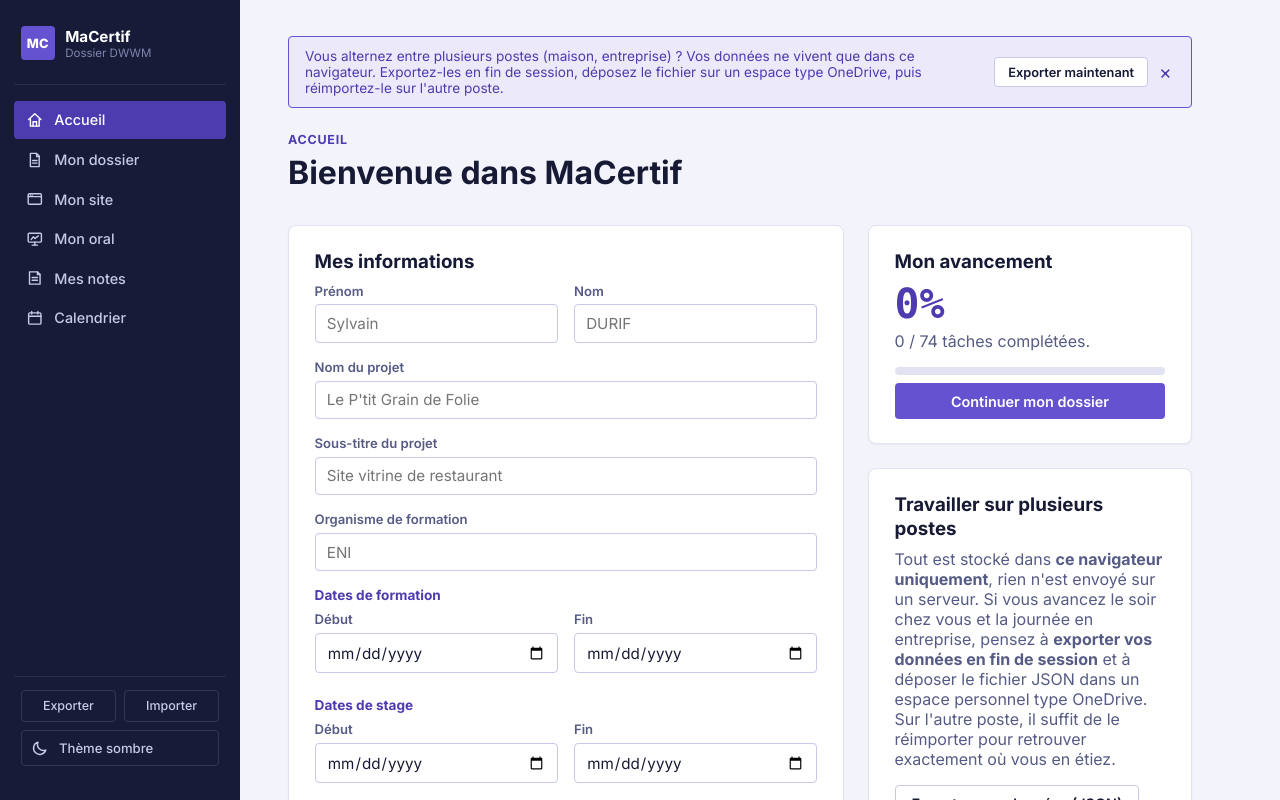
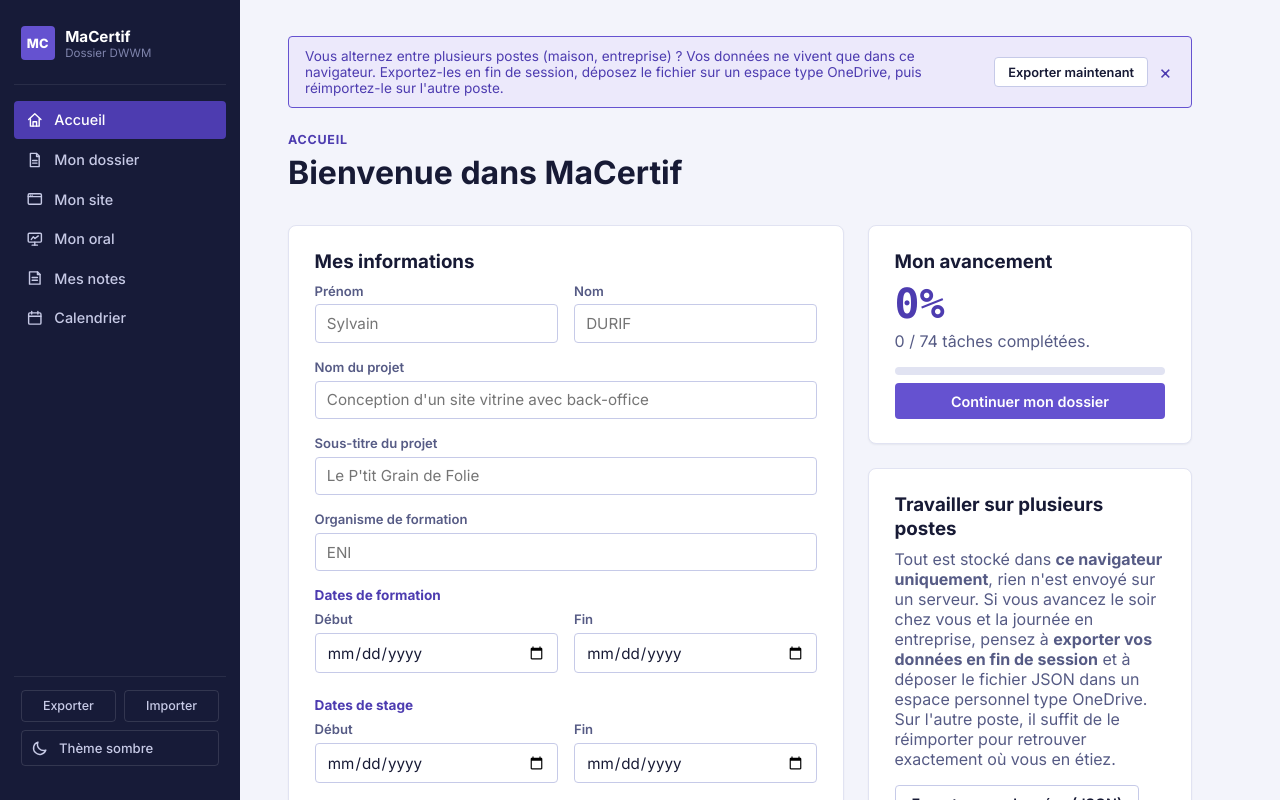
Before and after one commit to RemiPIERRE/MaCertif, a React (Vite) app: page /#/ in a window 1280 px wide. Shown: the top 800 px of the page. Built offline with nearby package versions, Linux system fonts and the light colour scheme.

Commit message:
Update AccueilPage.tsx

```diff
--- a/src/pages/AccueilPage.tsx
+++ b/src/pages/AccueilPage.tsx
@@ -84,7 +84,7 @@ export function AccueilPage() {
               <input
                 value={profil.nomProjet}
                 onChange={(e) => update({ nomProjet: e.target.value })}
-                placeholder="Le P'tit Grain de Folie"
+                placeholder="Conception d'un site vitrine avec back-office"
               />
             </div>
             <div className="field">
@@ -92,7 +92,7 @@ export function AccueilPage() {
               <input
                 value={profil.sousTitreProjet}
                 onChange={(e) => update({ sousTitreProjet: e.target.value })}
-                placeholder="Site vitrine de restaurant"
+                placeholder="Le P'tit Grain de Folie"
               />
             </div>
             <div className="field">
```
